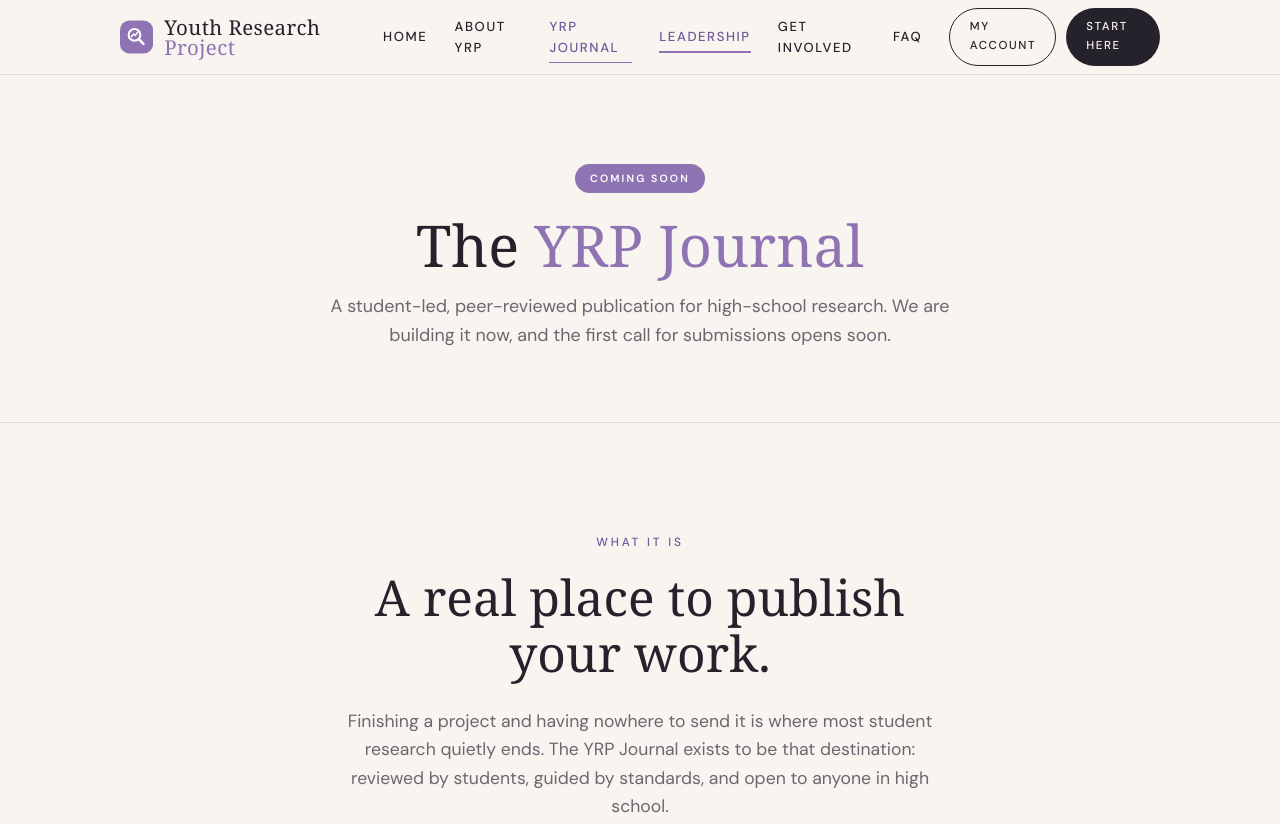
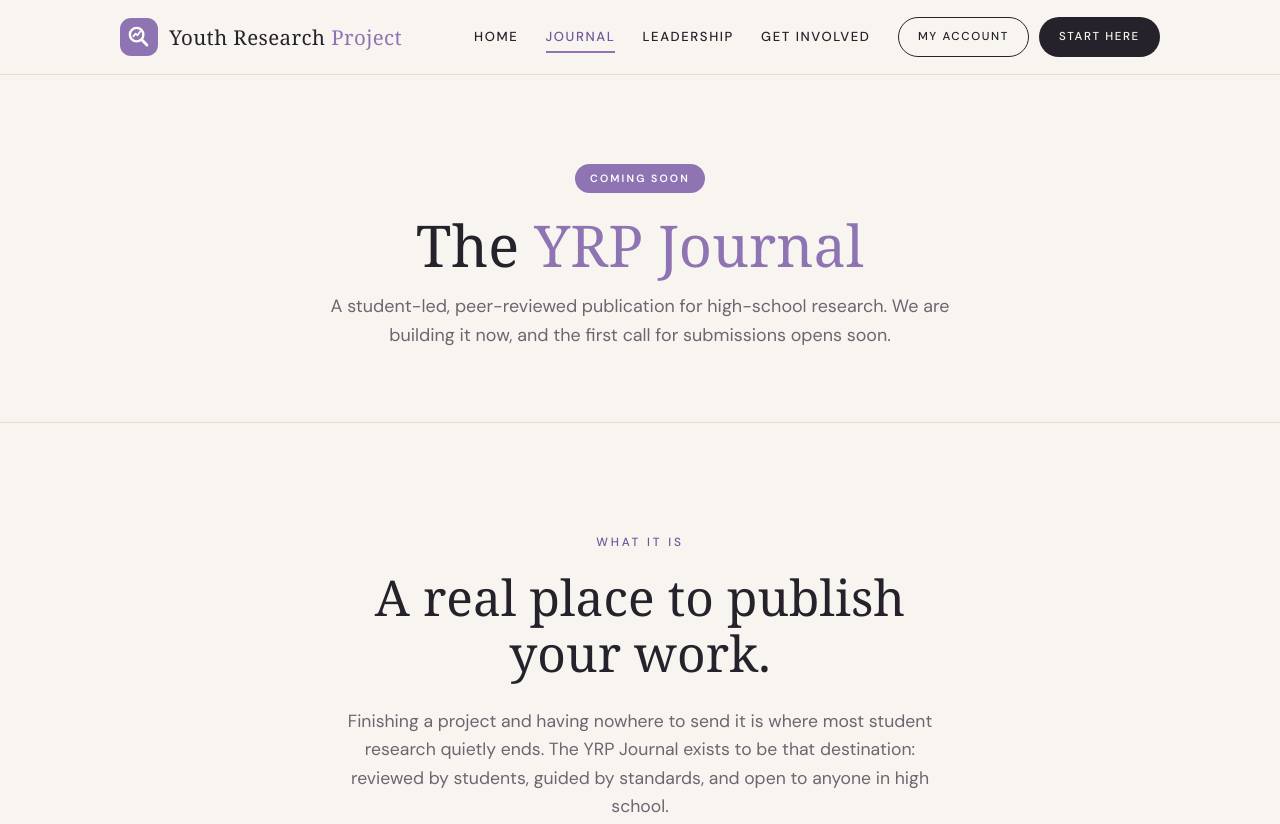
Before and after one commit to youthresearch/index, a plain HTML site: page journal.html in a window 1280 px wide. Shown: the top 824 px of the page. Drawn offline with Linux system fonts and the light colour scheme; a web font is replaced by a local one.

Commit message:
Update navigation links in journal.html

```diff
--- a/journal.html
+++ b/journal.html
@@ -544,11 +544,9 @@ img, svg, video { display: block; max-width: 100%; }
       <button class="nav-toggle" aria-label="Toggle menu" aria-expanded="false" aria-controls="site-nav">☰</button>
       <nav class="nav" id="site-nav">
         <a href="index.html">Home</a>
-        <a href="index.html#mission">About YRP</a>
-        <a href="journal.html" class="current">YRP Journal</a>
-        <a href="leadership.html" class="current">Leadership</a>
+        <a href="journal.html" class="current">Journal</a>
+        <a href="leadership.html">Leadership</a>
         <a href="leadership.html#join">Get Involved</a>
-        <a href="index.html#faq">FAQ</a>
         <span class="nav-actions">
           <!-- Point "My Account" at your real sign-in URL when it exists -->
           <a class="btn btn--ghost" href="#top">My Account</a>
```
